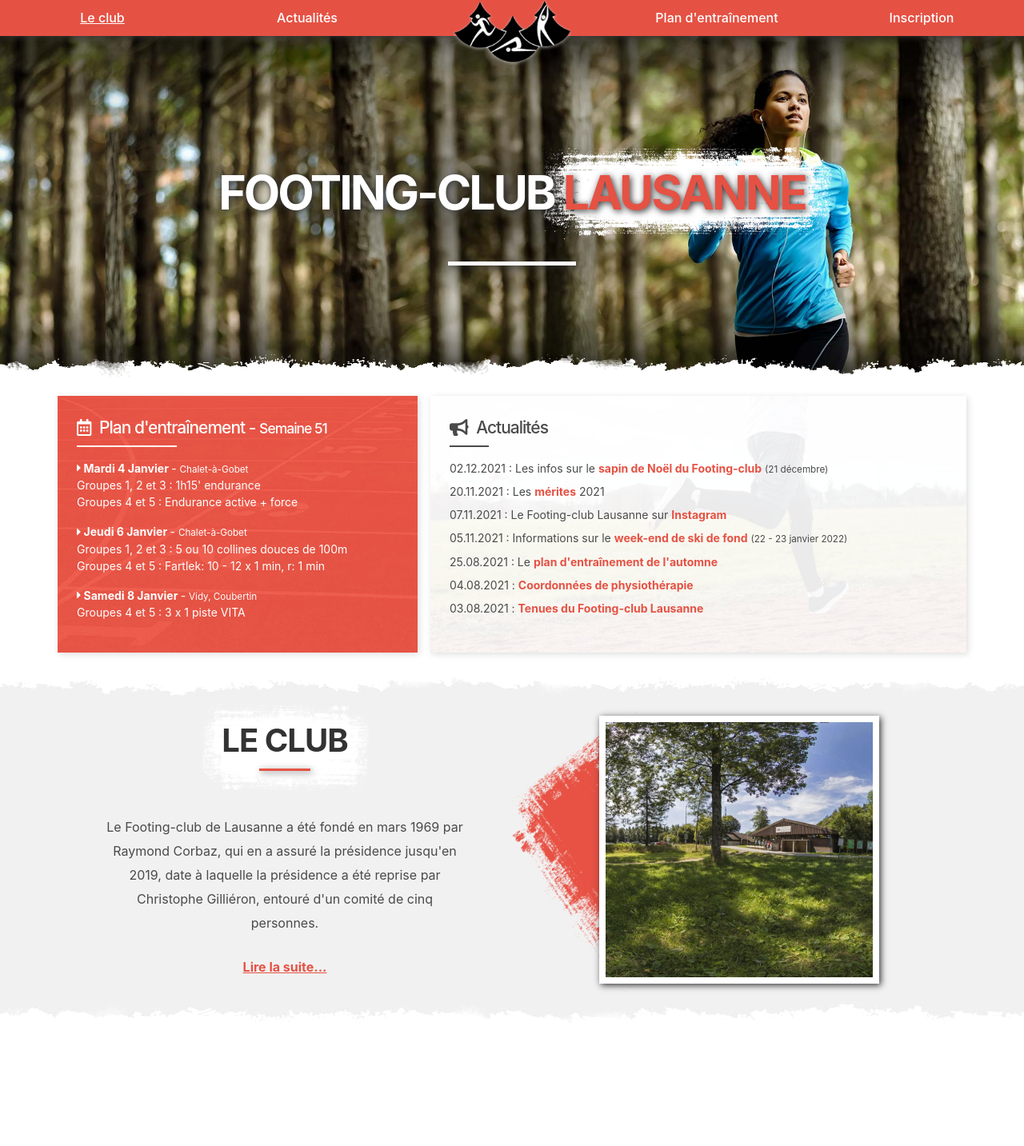
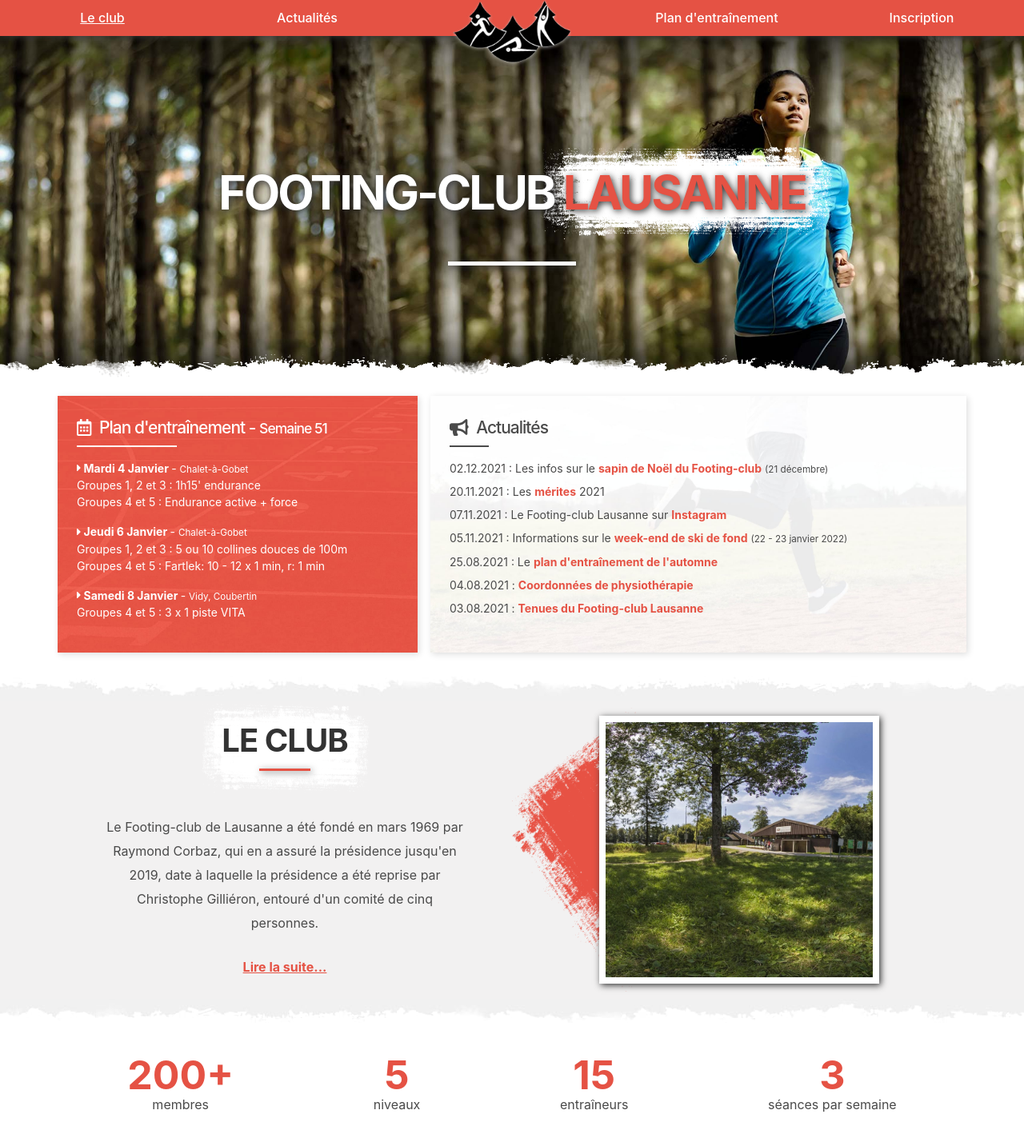
Before and after one commit to footing-club/footing-club, a Jekyll site: the page built from index.html, in a window 1280 px wide. Shown: the whole page at 80% size. Built offline with Jekyll 4.4.1, drawn with Linux system fonts in a browser that asks for light colours; nearby versions of some CDN libraries; before the commit the page ends 1279 px from its top, so only the background shows below that.

Commit message:
Add "facts" section

```diff
--- a/_sass/index.sass
+++ b/_sass/index.sass
@@ -104,7 +104,7 @@
 
   p
     line-height: 30px
-    margin: 0 30px 20px 30px
+    margin: 0 0 20px 0
     text-align: center
 
     +desktop
@@ -126,9 +126,37 @@
     box-shadow: 2px 2px 8px #333
     display: block
     margin: 10px auto
+    max-width: 90%
 
     +tablet
       width: 320px
 
     +desktop
       width: 350px
+
+
+// Facts
+// ----------------------------------------------------------------------------
+
+#facts
+  display: flex
+  flex-direction: column
+  justify-content: space-around
+  align-items: center
+  vertical-align: center
+  text-align: center
+
+  +tablet
+    flex-direction: row
+
+  .fact
+    margin: 20px 0
+
+    +tablet
+      margin: 40px 0
+
+  .fact-data
+    font-size: 50px
+    font-weight: bold
+    color: $primary-color
+    line-height: 1
--- a/index.html
+++ b/index.html
@@ -89,3 +89,27 @@
   </section>
 </div>
 <!-- /Club -->
+
+<!-- Facts -->
+<div id="facts" class="container">
+  <div class="fact">
+    <p class="fact-data">200+</p>
+    <p class="fact-title">membres</p>
+  </div>
+
+  <div class="fact">
+    <p class="fact-data">5</p>
+    <p class="fact-title">niveaux</p>
+  </div>
+
+  <div class="fact">
+    <p class="fact-data">15</p>
+    <p class="fact-title">entraîneurs</p>
+  </div>
+
+  <div class="fact">
+    <p class="fact-data">3</p>
+    <p class="fact-title">séances par semaine</p>
+  </div>
+</div>
+<!-- /Facts -->
```
